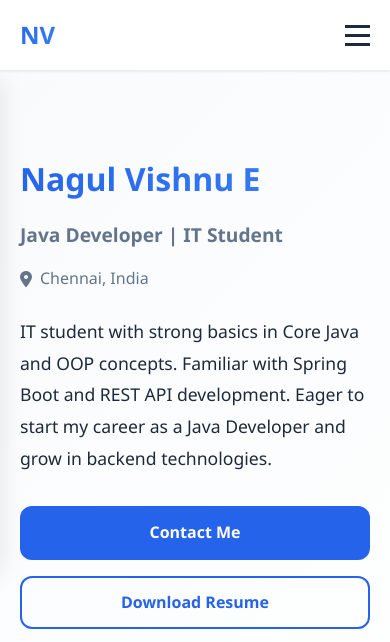
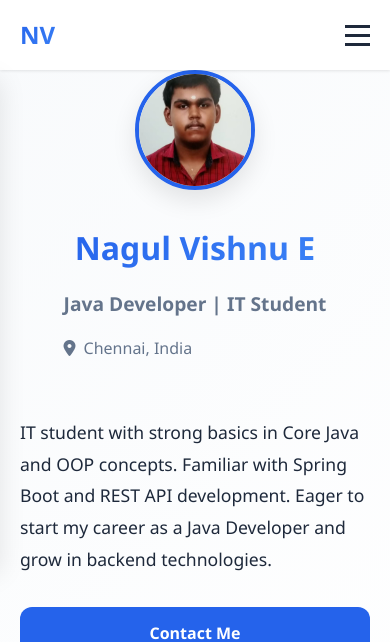
Before and after one commit to nagulvishnu/portfolio, a plain HTML site: page index.html in a window 390 px wide. Shown: the top 642 px of the page. Drawn offline with Linux system fonts and the light colour scheme.

Commit message:
Add professional profile photo with responsive design

```diff
--- a/index.html
+++ b/index.html
@@ -34,11 +34,18 @@
     <section id="home" class="hero">
         <div class="hero-container">
             <div class="hero-content">
-                <h1 class="hero-title">Nagul Vishnu E</h1>
-                <h2 class="hero-subtitle">Java Developer | IT Student</h2>
-                <div class="hero-location">
-                    <i class="fas fa-map-marker-alt"></i>
-                    <span>Chennai, India</span>
+                <div class="hero-profile">
+                    <div class="profile-photo">
+                        <img src="photo.jpg" alt="Nagul Vishnu E" class="profile-img">
+                    </div>
+                    <div class="hero-text">
+                        <h1 class="hero-title">Nagul Vishnu E</h1>
+                        <h2 class="hero-subtitle">Java Developer | IT Student</h2>
+                        <div class="hero-location">
+                            <i class="fas fa-map-marker-alt"></i>
+                            <span>Chennai, India</span>
+                        </div>
+                    </div>
                 </div>
                 <p class="hero-description">
                     IT student with strong basics in Core Java and OOP concepts. Familiar with Spring Boot and REST API development. Eager to start my career as a Java Developer and grow in backend technologies.
--- a/styles.css
+++ b/styles.css
@@ -136,6 +136,38 @@ body {
 .hero-content {
     max-width: 800px;
     animation: fadeInUp 1s ease;
+}
+
+.hero-profile {
+    display: flex;
+    align-items: center;
+    gap: 2rem;
+    margin-bottom: 2rem;
+    flex-wrap: wrap;
+}
+
+.profile-photo {
+    flex-shrink: 0;
+}
+
+.profile-img {
+    width: 150px;
+    height: 150px;
+    border-radius: 50%;
+    object-fit: cover;
+    border: 4px solid var(--primary-color);
+    box-shadow: var(--shadow-lg);
+    transition: var(--transition);
+}
+
+.profile-img:hover {
+    transform: scale(1.05);
+    box-shadow: var(--shadow-xl);
+}
+
+.hero-text {
+    flex: 1;
+    min-width: 250px;
 }
 
 .hero-title {
@@ -714,6 +746,17 @@ section {
         left: 0;
     }
 
+    .hero-profile {
+        flex-direction: column;
+        text-align: center;
+        gap: 1.5rem;
+    }
+
+    .profile-img {
+        width: 120px;
+        height: 120px;
+    }
+
     .hero-title {
         font-size: 2.5rem;
     }
```
Also changed, not shown: photo.jpg (added).
